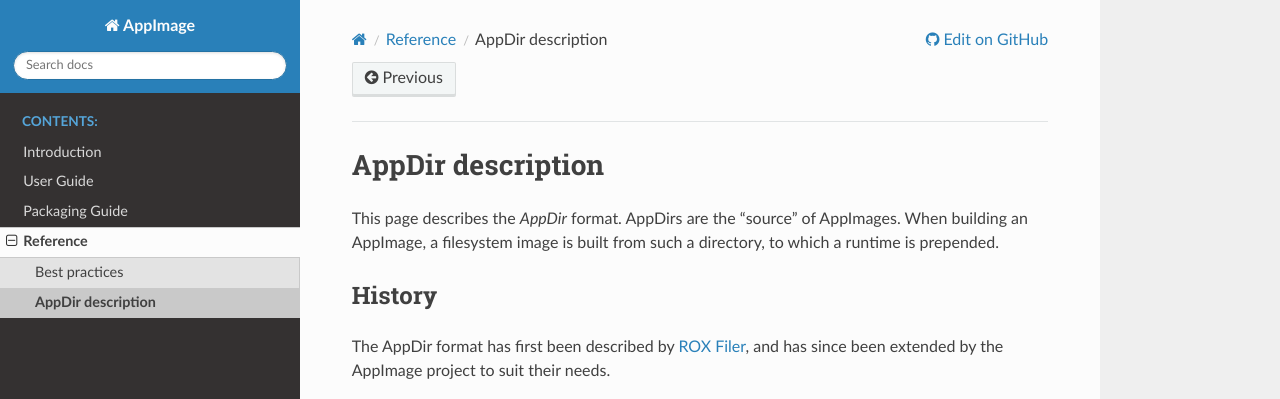
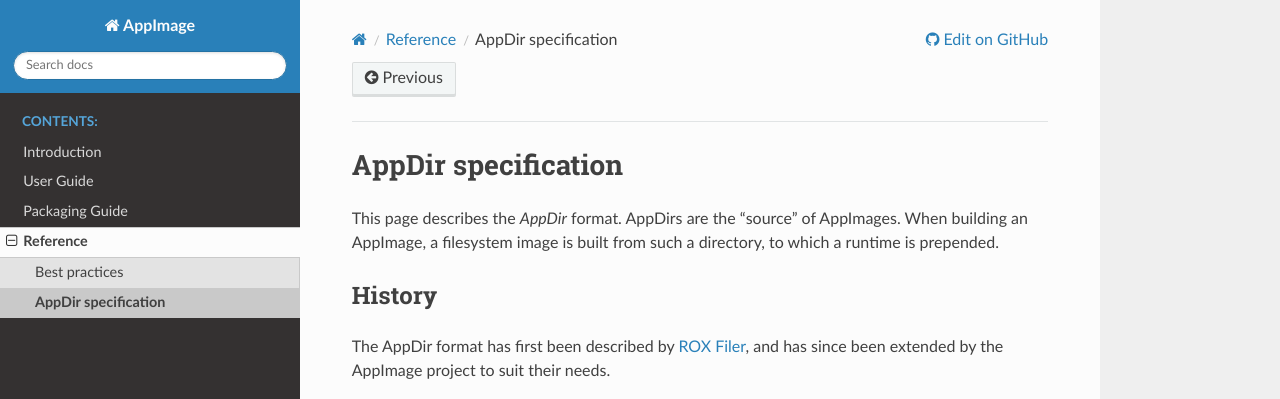
Before and after one commit to AppImage/docs.appimage.org, a Sphinx documentation site: the page built from source/reference/appdir.rst, in a window 1280 px wide and 900 px high. Shown: the top 399 px of the window. Built offline with Sphinx 7.4.7 and the Read the Docs theme 2.0.0, drawn with Linux system fonts in a browser that asks for light colours; pages that are not in the unit, such as notebooks, are missing from menus.

Commit message:
Revert ""description", not "specification""
We **extended** the AppDir format. If you like OOP terms, we inherit
the AppDir specification, and extend it.

Also, references must not be renamed in a single file only (especially
not the declaration), otherwise things will break.

This reverts commit b7b5f498b5919decb06db62de78bf44b106b2dd1.

```diff
--- a/source/reference/appdir.rst
+++ b/source/reference/appdir.rst
@@ -1,8 +1,8 @@
-.. _appdir-description:
+.. _appdir-specification:
 .. _appdir:
 .. _ref-appdir:
 
-AppDir description
+AppDir specification
 ====================
 
 This page describes the *AppDir* format. AppDirs are the "source" of AppImages. When building an AppImage, a filesystem image is built from such a directory, to which a runtime is prepended.
```
